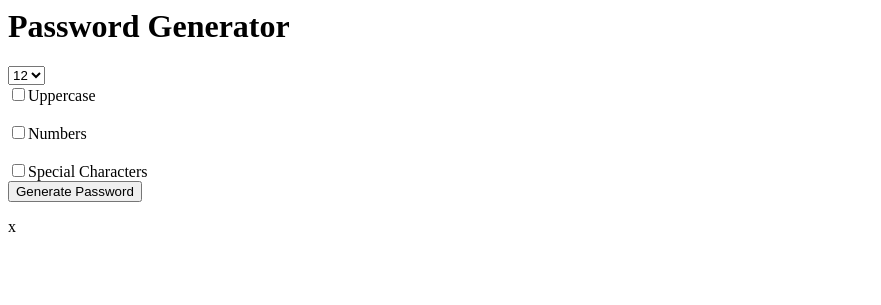
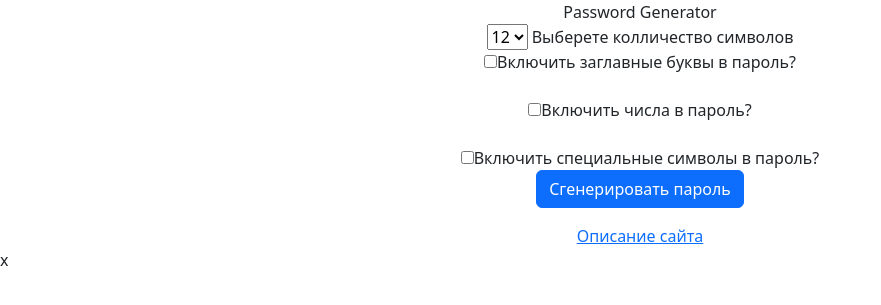
Before and after one commit to MaximGol/password_generator, a Django app: template generator/templates/generator/home.html in a window 1280 px wide. Shown: the top 305 px of the page, without its empty margins (0-881 px from the left). Run offline with Django 4.2, Linux system fonts and the light colour scheme; the template is opened without the code that fills it: most values are stand-ins (such as "Sample title", 1, 10 or a date in 2020).

Commit message:
second commit2

```diff
--- /dev/null
+++ b/generator/templates/generator/description.html
@@ -0,0 +1,2 @@
+<h1>Maxim created this page</h1>
+<h2>This is trening page</h2>
--- a/generator/templates/generator/home.html
+++ b/generator/templates/generator/home.html
@@ -1,4 +1,8 @@
-<h1>Password Generator</h1>
+
+<!-- CSS only -->
+<link href="https://cdn.jsdelivr.net/npm/bootstrap@5.2.3/dist/css/bootstrap.min.css" rel="stylesheet" integrity="sha384-rbsA2VBKQhggwzxH7pPCaAqO46MgnOM80zW1RWuH61DGLwZJEdK2Kadq2F9CUG65" crossorigin="anonymous">
+<div class="conteiner text-center">
+<h12>Password Generator</h2>
 <form action="{% url 'password' %}">
     <select name ='length'>
         <option value="6">6</option>
@@ -13,19 +17,14 @@
         <option value="14">14</option>
 
     </select>
-<br>
-<input type="checkbox" name="uppercase">Uppercase
-<br>
+    Выберете колличество символов
+<br> <input type="checkbox" name="uppercase">Включить заглавные буквы в пароль?</br>
+<br><input type="checkbox" name="numbers">Включить числа в пароль?</br>
+<br><input type="checkbox" name="special">Включить специальные символы в пароль?</br>
 
-<br>
-<input type="checkbox" name="numbers">Numbers
-<br>
-
-<br>
-<input type="checkbox" name="special">Special Characters
-<br>
-
-<input type="submit" value="Generate Password">
+<input type="submit" value="Сгенерировать пароль", class="btn btn-primary">
 
 </form>
+<a href = "{% url 'description' %}">Описание сайта</a>
+</div>
 {{ password }}
--- a/password_generator/urls.py
+++ b/password_generator/urls.py
@@ -17,6 +17,7 @@
 from django.urls import path
 from generator import views
 urlpatterns = [
-    path('', views.home),
+    path('', views.home, name='home'),
     path('password/', views.password, name='password'),
+    path('description/', views.description, name='description'),
 ]
```
Also changed, not shown: generator/templates/generator/password.html (+6 -2 lines), generator/views.py (+13 -2 lines).
